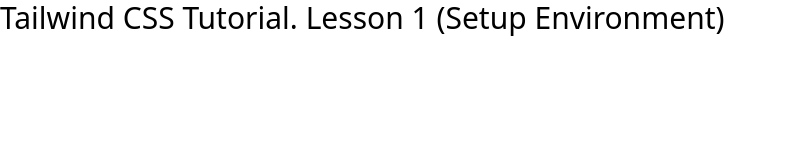
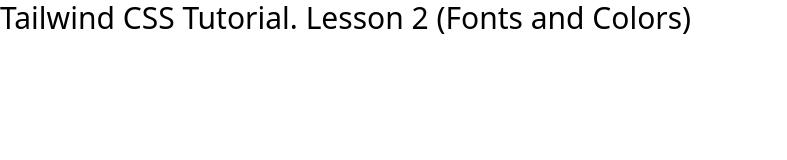
Before and after one commit to sa2209GitHub/tailwind-css-tutorial, a website: page index.html in a window 1280 px wide. Shown: the whole page, without its empty margins (0-787 px from the left). Drawn offline with Linux system fonts and the light colour scheme.

Commit message:
Start lesson_02

```diff
--- a/index.html
+++ b/index.html
@@ -10,7 +10,7 @@
 
 <body>
 
-	<h1 class="text-3xl">Tailwind CSS Tutorial. Lesson 1 (Setup Environment)</h1>
+	<h1 class="text-3xl">Tailwind CSS Tutorial. Lesson 2 (Fonts and Colors)</h1>
 
 </body>
 
```
